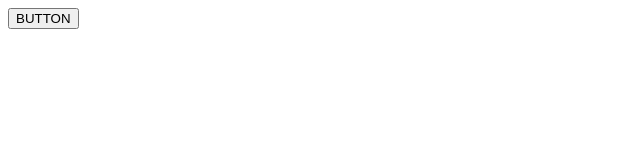
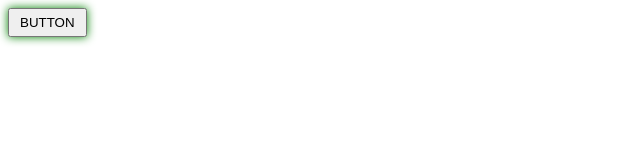
Before and after one commit to difenderu/git-lesson, a plain HTML site: page index.html in a window 1280 px wide. Shown: the whole page, without its empty margins (0-640 px from the left). Drawn offline with Linux system fonts and the light colour scheme.

Commit message:
ДОобавлены стили кнопки

```diff
--- a/index.html
+++ b/index.html
@@ -3,6 +3,7 @@
 <head>
 	<meta charset="UTF-8">
 	<title>Document</title>
+	<link rel="stylesheet" href="./style.css">
 </head>
 <body>
 	<button id="btn">BUTTON</button>
--- /dev/null
+++ b/style.css
@@ -0,0 +1,4 @@
+button {
+	padding: 5px 10px;
+	box-shadow: 0 0 10px green;
+}
```
